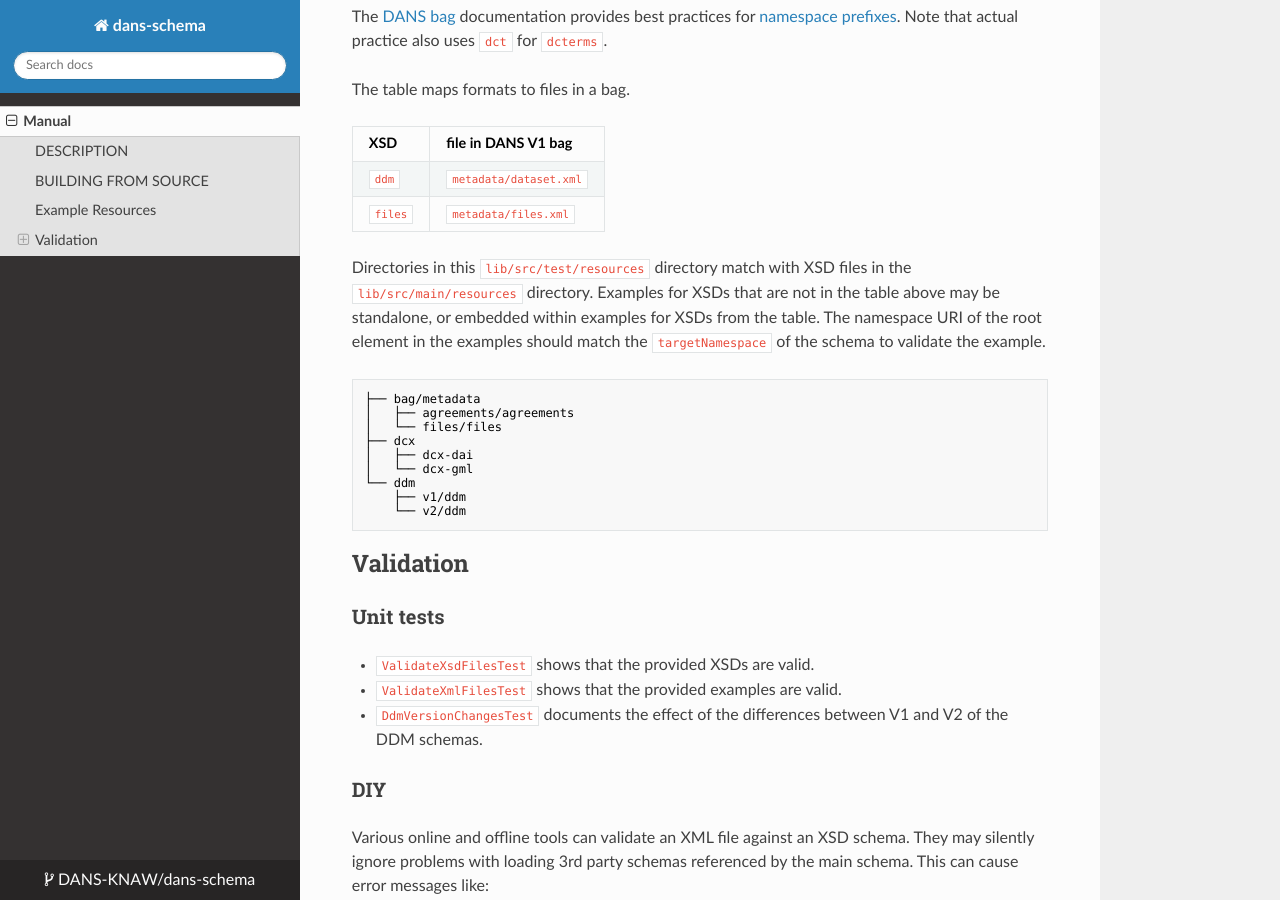
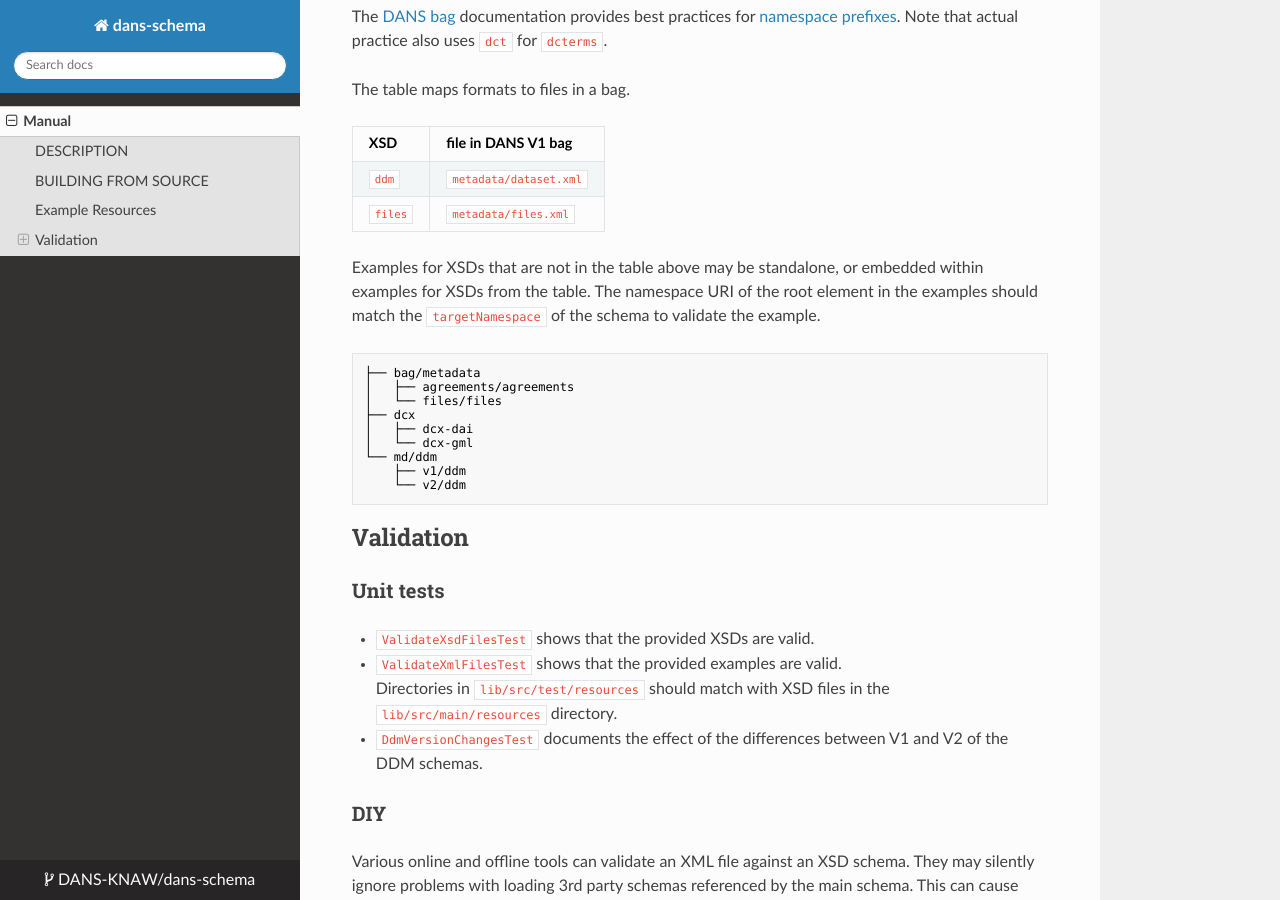
Before and after one commit to DANS-KNAW/dans-schema, an MkDocs documentation site: the page built from docs/index.md, in a window 1280 px wide and 900 px high, scrolled down 1064 px. Built offline with MkDocs 1.6.1, drawn with Linux system fonts in a browser that asks for light colours; nearby versions of some CDN libraries.

Commit message:
moved matching dirs remark, typo

````diff
--- a/docs/index.md
+++ b/docs/index.md
@@ -54,7 +54,6 @@ The table maps formats to files in a bag.
 [DANS bag]: https://github.com/DANS-KNAW/dans-bagit-profile/blob/master/docs/versions/1.0.0.md#dans-bagit-profile-v0
 [namespace prefixes]: https://github.com/DANS-KNAW/dans-bagit-profile/blob/master/docs/versions/0.0.0.md#xml-namespaces
 
-Directories in this `lib/src/test/resources` directory match with XSD files in the `lib/src/main/resources` directory.
 Examples for XSDs that are not in the table above may be standalone,
 or embedded within examples for XSDs from the table.
 The namespace URI of the root element in the examples should match the
@@ -67,7 +66,7 @@ The namespace URI of the root element in the examples should match the
 ├── dcx
 │   ├── dcx-dai
 │   └── dcx-gml
-└── ddm
+└── md/ddm
     ├── v1/ddm
     └── v2/ddm
 ```
@@ -77,8 +76,11 @@ Validation
 
 ### Unit tests
 
+
+
 * `ValidateXsdFilesTest` shows that the provided XSDs are valid.
 * `ValidateXmlFilesTest` shows that the provided examples are valid.
+  Directories in `lib/src/test/resources` should match with XSD files in the `lib/src/main/resources` directory.
 * `DdmVersionChangesTest` documents the effect of the differences between V1 and V2 of the DDM schemas.
 
 ### DIY
````
